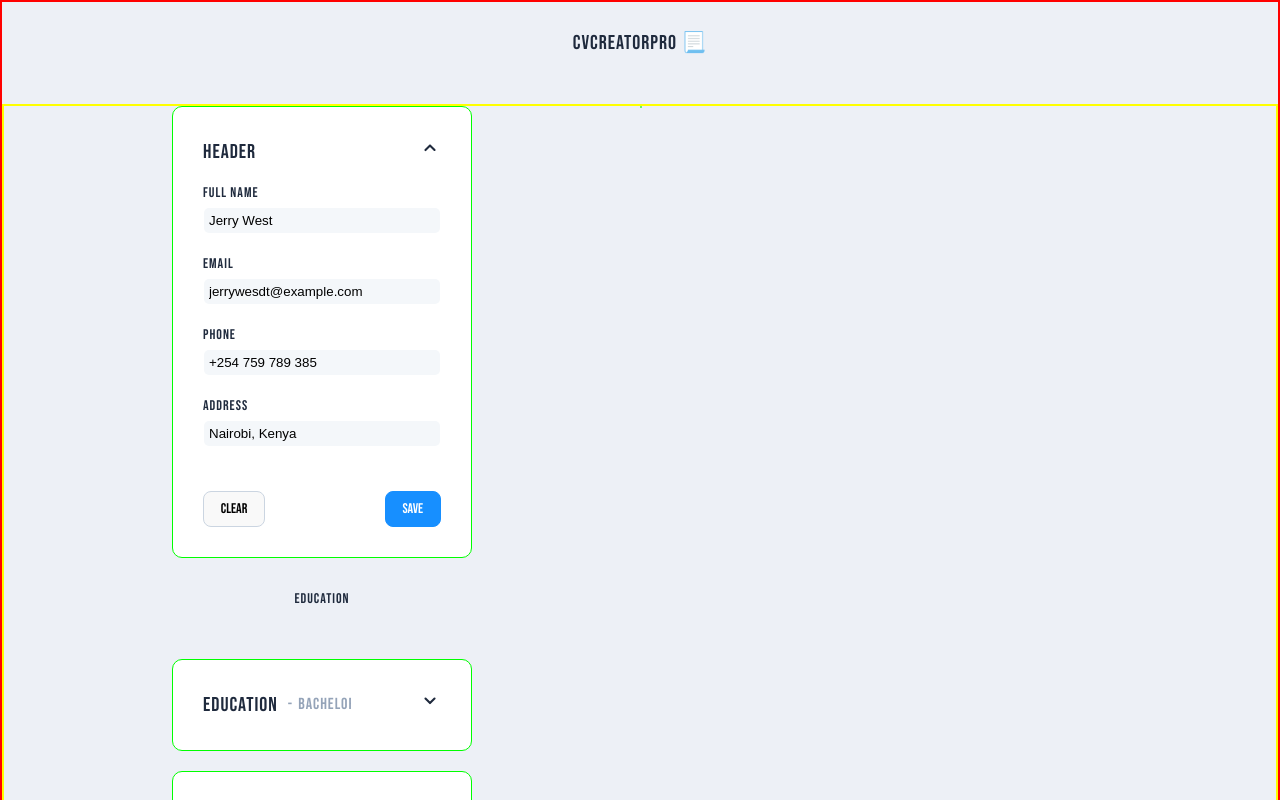
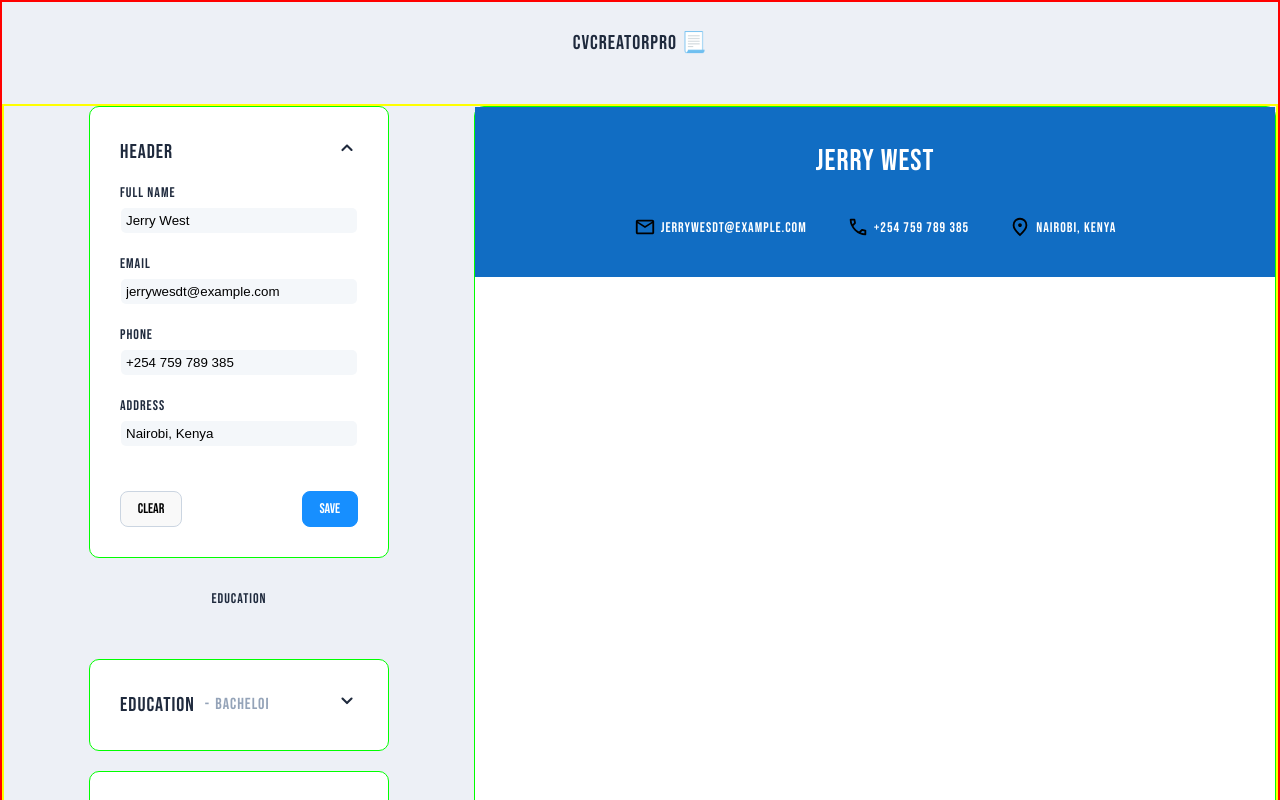
Before and after one commit to nickonyi/CV-Builder, a React (Vite) app: page / in a window 1280 px wide. Shown: the top 800 px of the page. Built offline with nearby package versions, Linux system fonts and the light colour scheme.

Commit message:
finished creating the cv header

```diff
--- a/src/components/CvSection.jsx
+++ b/src/components/CvSection.jsx
@@ -10,7 +10,7 @@
 
     return (
         <div className="cv" ref={divRef}>
-
+          <HeaderCv />
         </div>
     )
 }
--- /dev/null
+++ b/src/components/HeaderCv.jsx
@@ -0,0 +1,40 @@
+import { useContext } from "react";
+import { FormDataContext } from "../App";
+
+import MailIcon from "../icons/MailIcon";
+import PhoneIcon from "../icons/PhoneIcon";
+import LocationIcon from "../icons/LocationIcon";
+
+
+function HeaderCv (){
+    const { headerObject } = useContext(FormDataContext);
+    const { fullName, email, phone, address } = headerObject;
+
+    return (
+        <div className="header-cv">
+            <h1 className="header-cv-fullname">{fullName}</h1>
+            <div className="header-cv-contact">
+                {email && (
+                    <div className="header-cv-contact-item">
+                        <MailIcon />
+                        {email}
+                    </div>
+                )}
+                {phone && (
+                    <div className="header-cv-contact-item">
+                        <PhoneIcon />
+                        {phone}
+                    </div>
+                )}
+                {address  && (
+                    <div className="header-cv-contact-item">
+                        <LocationIcon />
+                        {address }
+                    </div>
+                )}
+            </div>
+        </div>
+    )
+}
+
+export default HeaderCv
--- /dev/null
+++ b/src/icons/LocationIcon.jsx
@@ -0,0 +1,7 @@
+const LocationIcon = () => (
+    <svg xmlns="http://www.w3.org/2000/svg" viewBox="0 -960 960 960">
+      <path d="M480-480q33 0 56.5-23.5T560-560q0-33-23.5-56.5T480-640q-33 0-56.5 23.5T400-560q0 33 23.5 56.5T480-480Zm0 294q122-112 181-203.5T720-552q0-109-69.5-178.5T480-800q-101 0-170.5 69.5T240-552q0 71 59 162.5T480-186Zm0 106Q319-217 239.5-334.5T160-552q0-150 96.5-239T480-880q127 0 223.5 89T800-552q0 100-79.5 217.5T480-80Zm0-480Z" />
+    </svg>
+  );
+
+  export default LocationIcon;
--- /dev/null
+++ b/src/icons/MailIcon.jsx
@@ -0,0 +1,7 @@
+const MailIcon = () => (
+    <svg xmlns="http://www.w3.org/2000/svg" viewBox="0 -960 960 960">
+      <path d="M160-160q-33 0-56.5-23.5T80-240v-480q0-33 23.5-56.5T160-800h640q33 0 56.5 23.5T880-720v480q0 33-23.5 56.5T800-160H160Zm320-280L160-640v400h640v-400L480-440Zm0-80 320-200H160l320 200ZM160-640v-80 480-400Z" />
+    </svg>
+  );
+
+  export default MailIcon;
--- /dev/null
+++ b/src/icons/PhoneIcon.jsx
@@ -0,0 +1,7 @@
+const PhoneIcon = () => (
+    <svg xmlns="http://www.w3.org/2000/svg" viewBox="0 -960 960 960">
+      <path d="M798-120q-125 0-247-54.5T329-329Q229-429 174.5-551T120-798q0-18 12-30t30-12h162q14 0 25 9.5t13 22.5l26 140q2 16-1 27t-11 19l-97 98q20 37 47.5 71.5T387-386q31 31 65 57.5t72 48.5l94-94q9-9 23.5-13.5T670-390l138 28q14 4 23 14.5t9 23.5v162q0 18-12 30t-30 12ZM241-600l66-66-17-94h-89q5 41 14 81t26 79Zm358 358q39 17 79.5 27t81.5 13v-88l-94-19-67 67ZM241-600Zm358 358Z" />
+    </svg>
+  );
+
+  export default PhoneIcon;
--- a/src/styles/App.css
+++ b/src/styles/App.css
@@ -60,7 +60,9 @@
     border: 2px solid yellow;
 }
 
-.main-content-container>* {
+.form-section,
+.cv-section {
+    display: flex;
     flex: 1;
 }
 
@@ -75,11 +77,6 @@
     background-color: white;
     padding: 30px;
     padding-inline: 30px;
-}
-
-.form-section,
-.cv-section {
-    display: flex;
 }
 
 .form-section {
@@ -227,3 +224,45 @@
     margin-block: 20px;
     padding-inline: 30px;
 }
+
+
+/* Cv section */
+
+.cv {
+    --cv-resize: 1;
+    --cv-width: calc(800px * var(--cv-resize));
+    width: var(--cv-width);
+    height: calc(var(--cv-width) * sqrt(2));
+    background-color: white;
+    overflow: hidden;
+    font-size: calc(14px * var(--cv-resize));
+}
+
+.header-cv {
+    color: white;
+    background-color: rgb(17, 109, 195);
+    display: flex;
+    flex-direction: column;
+    align-items: center;
+    justify-content: space-evenly;
+    height: 15%;
+}
+
+.cv h1 {
+    font-size: calc(30px * var(--cv-resize));
+}
+
+.header-cv-contact {
+    display: flex;
+    justify-content: center;
+    align-items: center;
+    font-weight: 600;
+}
+
+.header-cv-contact-item {
+    margin: 0 calc(20px * var(--cv-resize));
+    display: flex;
+    align-items: center;
+    justify-content: center;
+    gap: 5px;
+}
```
